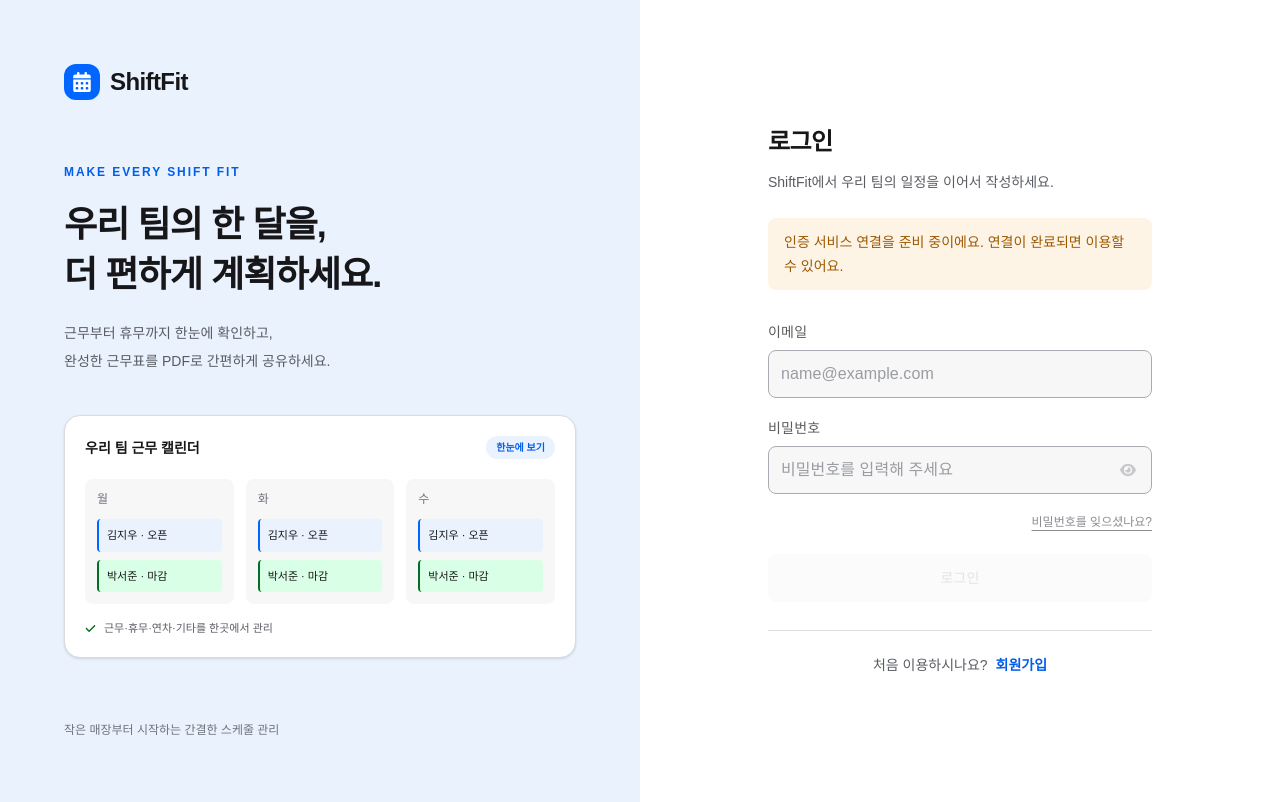
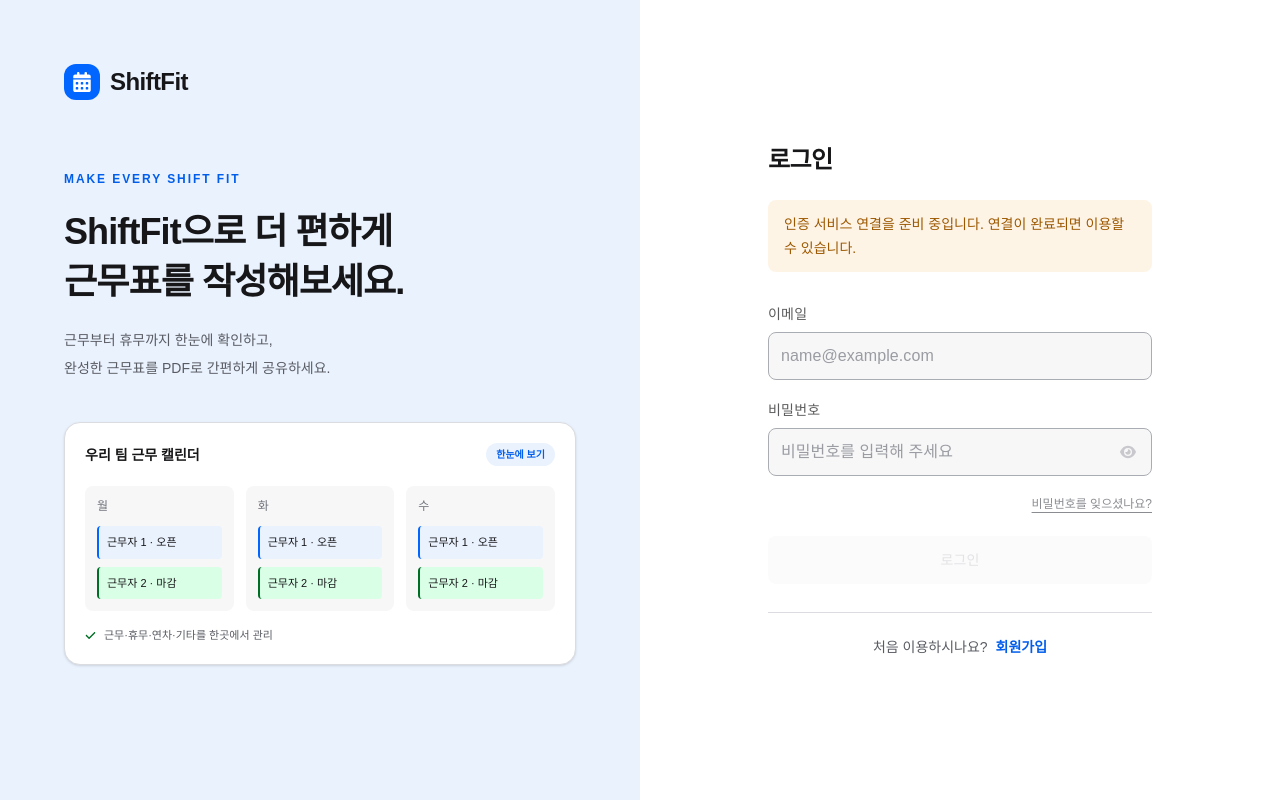
Before and after one commit to sungdongyoon/shift-fit, a Next.js app: page /login in a window 1280 px wide. Built offline with nearby package versions, Linux system fonts and the light colour scheme; no server answers.

Commit message:
style: 로그인 화면 소개 문구와 예시 표시 개선

```diff
--- a/components/auth/auth-form.tsx
+++ b/components/auth/auth-form.tsx
@@ -63,15 +63,15 @@ export const AuthForm = ({
   return (
     <div>
       <h1 className="text-2xl font-bold tracking-tight">{content.title}</h1>
-      <p className="mt-3 text-sm leading-6 text-content-secondary">
+      {/* <p className="mt-3 text-sm leading-6 text-content-secondary">
         {content.description}
-      </p>
+      </p> */}
       {!configured && (
         <p
           role="status"
           className="mt-6 rounded-control bg-warning-subtle px-4 py-3 text-sm leading-6 text-warning"
         >
-          인증 서비스 연결을 준비 중이에요. 연결이 완료되면 이용할 수 있어요.
+          인증 서비스 연결을 준비 중입니다. 연결이 완료되면 이용할 수 있습니다.
         </p>
       )}
       {notice && (
--- a/components/auth/auth-shell.tsx
+++ b/components/auth/auth-shell.tsx
@@ -23,8 +23,8 @@ export const AuthShell = ({ children }: { children: ReactNode }) => {
             MAKE EVERY SHIFT FIT
           </p>
           <h2 className="text-3xl font-bold leading-snug tracking-tight sm:text-4xl">
-            우리 팀의 한 달을,
-            <br />더 편하게 계획하세요.
+            ShiftFit으로 더 편하게 <br />
+            근무표를 작성해보세요.
           </h2>
           <p className="mt-5 text-sm leading-7 text-content-secondary">
             근무부터 휴무까지 한눈에 확인하고,
@@ -46,10 +46,10 @@ export const AuthShell = ({ children }: { children: ReactNode }) => {
                 <div key={day} className="rounded-lg bg-canvas-subtle p-3">
                   <p className="mb-3 text-xs text-content-tertiary">{day}</p>
                   <p className="mb-2 rounded border-l-2 border-brand bg-brand-subtle px-2 py-2 text-[11px]">
-                    김지우 · 오픈
+                    근무자 1 · 오픈
                   </p>
                   <p className="rounded border-l-2 border-success bg-success-subtle px-2 py-2 text-[11px]">
-                    박서준 · 마감
+                    근무자 2 · 마감
                   </p>
                 </div>
               ))}
@@ -60,9 +60,6 @@ export const AuthShell = ({ children }: { children: ReactNode }) => {
             </p>
           </div>
         </div>
-        <p className="hidden text-xs text-content-tertiary lg:block">
-          작은 매장부터 시작하는 간결한 스케줄 관리
-        </p>
       </section>
       <section
         className="flex items-center justify-center px-6 py-12 sm:px-12 lg:p-16"
```
